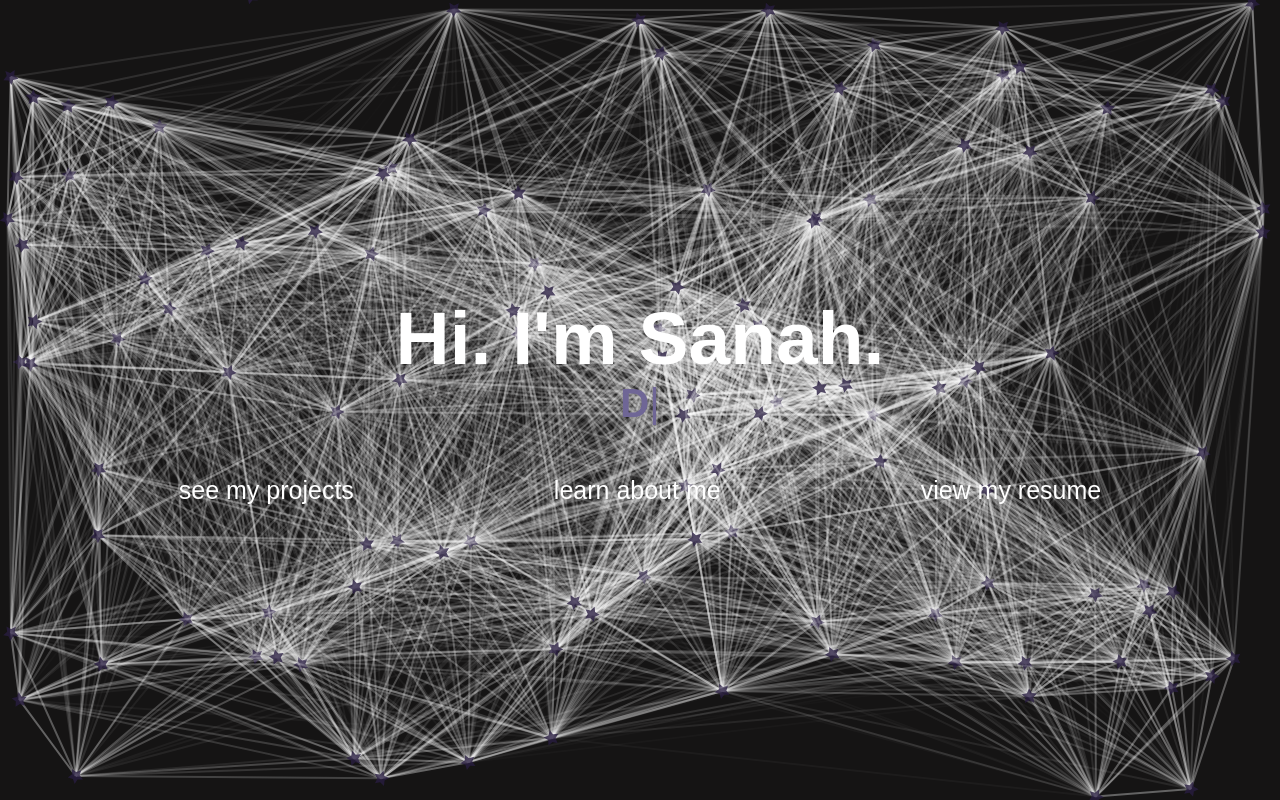
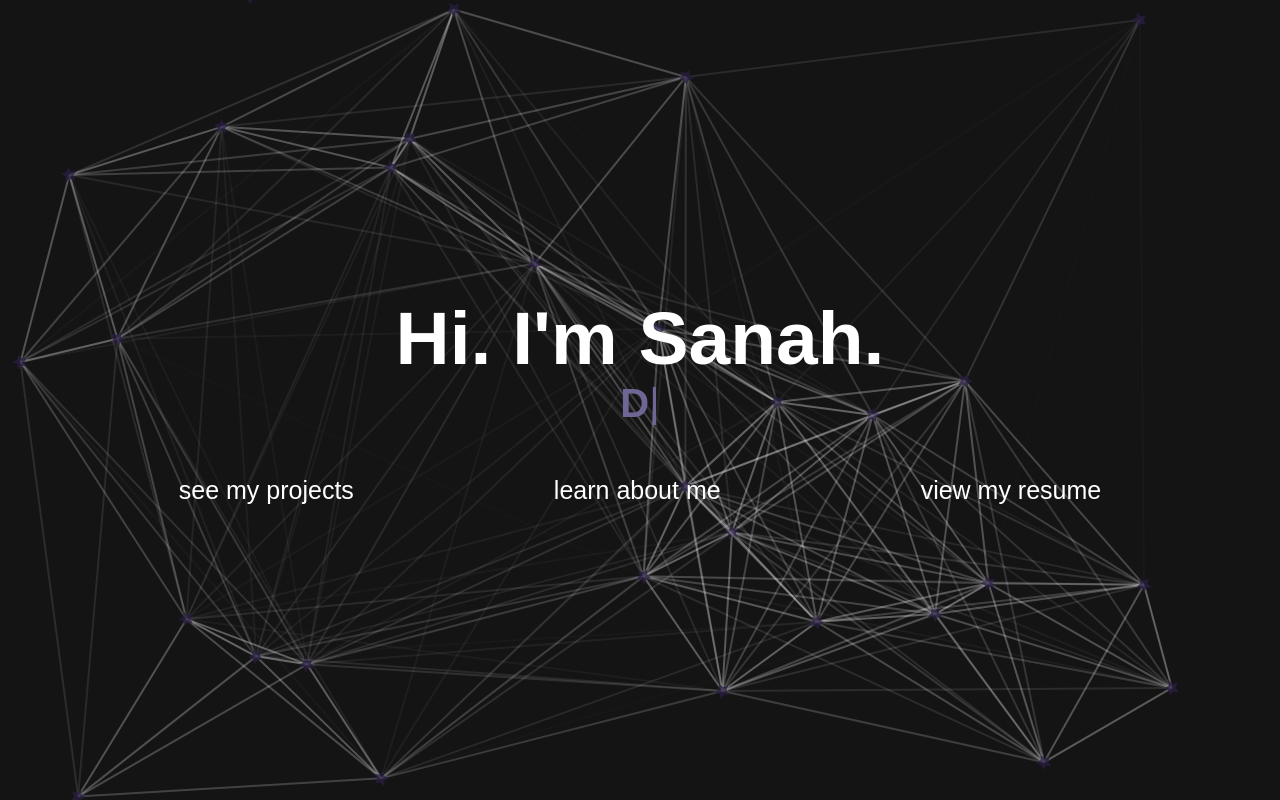
Before and after one commit to sanaht77/my-website, a React (Vite) app: page / in a window 1280 px wide. Built offline with nearby package versions, Linux system fonts and the light colour scheme; the HTML template or start-up script is replaced by a standard one.

Commit message:
particles working

```diff
--- a/src/components/particle.jsx
+++ b/src/components/particle.jsx
@@ -17,7 +17,7 @@ export default function Particle() {
       options={{
         fullScreen: { enable: true, zIndex: 1 },
         particles: {
-          number: { value: 100, density: { enable: true, value_area: 800 } },
+          number: { value: 25, density: { enable: true, value_area: 800 } },
           color: { value: "#281d40ff" },
           shape: { type: "star", options: { sides: 5 } },
           opacity: { value: 0.8 },
```
